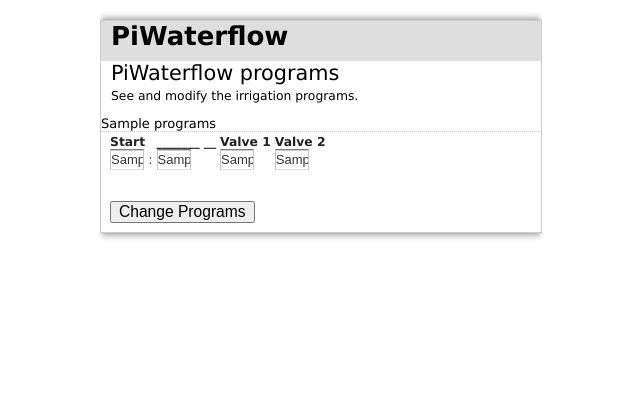
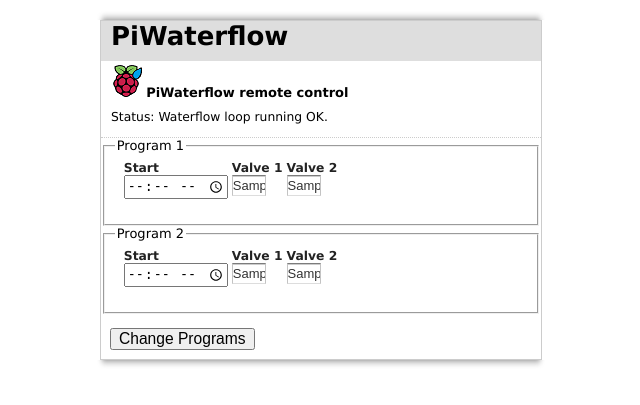
Before and after one commit to Phornee/piwwwaterflow, a Flask app: template templates/form.html in a window 1280 px wide. Shown: the top 405 px of the page, without its empty margins (319-959 px from the left). Run offline with Flask 2, Linux system fonts and the light colour scheme; the template is opened without the code that fills it: most values are stand-ins (such as "Sample title", 1, 10 or a date in 2020).

Commit message:
favicon, Status, time input

```diff
--- a/apt.py
+++ b/apt.py
@@ -6,13 +6,15 @@ import datetime
 
 app = Flask(__name__)
 
+
 # mainpage
 @app.route('/')
 def index():
     return 'This is the Pi server.'
 
+
 # log
-@app.route('/log')
+@app.route('/log', methods=['GET'])
 def log():
     log_string = ''
 
@@ -26,11 +28,10 @@ def log():
     response.boy = log_string
     return response
 
-@app.route('/config',methods=['GET', 'POST'])
+
+@app.route('/config', methods=['GET'])
 def config():
     if request.method == 'GET':
-        #nombreUser = request.args.get('nombreUser')
-
         file_folder = Path(__file__).parent
         config_log = os.path.join(file_folder, '../PiWaterflow/config.yml')
 
@@ -41,41 +42,36 @@ def config():
         response.boy = log_string
         return response
 
-        #return "<h1>GET " + nombreUser + "</h1>"
-    elif  request.method == 'POST':
-        language = request.form.get('language')
-        framework = request.form['framework']
 
-        return '''<h1>The language value is: {}</h1>
-                  <h1>The framework value is: {}</h1>'''.format(language, framework)
-
-    return '''<form method="POST">
-                  Language: <input type="text" name="language"><br>
-                  Framework: <input type="text" name="framework"><br>
-                  <input type="submit" value="Submit"><br>
-              </form>'''
-
-@app.route('/form-example', methods=['GET', 'POST']) #allow both GET and POST requests
+@app.route('/form-example', methods=['GET', 'POST'])  # allow both GET and POST requests
 def form_example():
-    if request.method == 'POST':  #this block is only entered when the form is submitted
+    if request.method == 'POST':  # this block is only entered when the form is submitted
         file_folder = Path(__file__).parent
         config_yml_path = os.path.join(file_folder, '../PiWaterflow/config.yml')
 
         with open(config_yml_path, 'r') as config_file:
             config = yaml.load(config_file, Loader=yaml.FullLoader)
 
-        config['programs'][0]['start_time'] = datetime.datetime.strptime(config['programs'][0]['start_time'], '%H:%M:%S')
-        new_datetime = config['programs'][0]['start_time'].replace(hour=int(request.form.get('hour1')),
-                                                                       minute=int(request.form.get('minute1')))
+        config['programs'][0]['start_time'] = datetime.datetime.strptime(config['programs'][0]['start_time'],
+                                                                         '%H:%M:%S')
+        time1 = datetime.datetime.strptime(request.form.get('time1'), '%H:%M')
+        new_datetime = config['programs'][0]['start_time'].replace(hour=time1.hour, minute=time1.minute)
         config['programs'][0]['start_time'] = new_datetime.strftime('%H:%M:%S')
         config['programs'][0]['valves_times'][0] = int(request.form.get('valve11'))
         config['programs'][0]['valves_times'][1] = int(request.form.get('valve12'))
 
+        config['programs'][1]['start_time'] = datetime.datetime.strptime(config['programs'][1]['start_time'],
+                                                                         '%H:%M:%S')
+        time2 = datetime.datetime.strptime(request.form.get('time2'), '%H:%M')
+        new_datetime = config['programs'][1]['start_time'].replace(hour=time2.hour, minute=time2.minute)
+        config['programs'][1]['start_time'] = new_datetime.strftime('%H:%M:%S')
+        config['programs'][1]['valves_times'][0] = int(request.form.get('valve21'))
+        config['programs'][1]['valves_times'][1] = int(request.form.get('valve22'))
+
         with open(config_yml_path, 'w') as config_file:
             yaml.dump(config, config_file)
 
-        return redirect(url_for('form_example')) #Redirect so that we dont RE-POST same data again when refreshing
-
+        return redirect(url_for('form_example'))  # Redirect so that we dont RE-POST same data again when refreshing
 
     file_folder = Path(__file__).parent
     config_yml_path = os.path.join(file_folder, '../PiWaterflow/config.yml')
@@ -86,11 +82,31 @@ def form_example():
         for program in config['programs']:
             program['start_time'] = datetime.datetime.strptime(program['start_time'], '%H:%M:%S')
 
-    return render_template('form.html', hour1=config['programs'][0]['start_time'].hour
-                                      , minute1=config['programs'][0]['start_time'].minute
-                                      , valve11=config['programs'][0]['valves_times'][0]
-                                      , valve12=config['programs'][0]['valves_times'][1])
+        # Sort the programs by time
+        config['programs'].sort(key=lambda prog: prog['start_time'])
 
+    import psutil
+    found = False
+    for i in psutil.process_iter():
+        try:
+            cmdline = i.cmdline()
+            if cmdline[0].find('python') != -1 and cmdline[1].find('rele.py') != -1:
+                found = True
+                break
+        except Exception as e:
+            pass
+
+    return render_template('form.html'
+                           , time1=("{:02}:{:02}".format(config['programs'][0]['start_time'].hour,
+                                                         config['programs'][0]['start_time'].minute))
+                           , valve11=config['programs'][0]['valves_times'][0]
+                           , valve12=config['programs'][0]['valves_times'][1]
+                           , time2=("{:02}:{:02}".format(config['programs'][1]['start_time'].hour,
+                                                         config['programs'][1]['start_time'].minute))
+                           , valve21=config['programs'][1]['valves_times'][0]
+                           , valve22=config['programs'][1]['valves_times'][1]
+                           , looprunning=found
+                           )
 
 
 if __name__ == '__main__':
--- a/templates/form.html
+++ b/templates/form.html
@@ -2,10 +2,11 @@
 <html xmlns="http://www.w3.org/1999/xhtml">
 <head>
 <meta http-equiv="Content-Type" content="text/html; charset=UTF-8">
-<title>Untitled Form</title>
+<title>PiWaterflow irrigation system</title>
 <link rel="stylesheet" type="text/css" href="static/css/view.css" media="all">
 <!--<script type="text/javascript" src="static/js/view.js"></script> -->
-
+<link rel="icon" type="image/png" sizes="32x32" href="static/img/icon-32.png">
+<link rel="icon" type="image/png" sizes="256x256" href="static/img/icon-256.png">
 </head>
 <body id="main_body" >
 
@@ -15,23 +16,30 @@
 		<h1><a>PiWaterflow</a></h1>
 		<form id="form_9355" class="appnitro"  method="POST" action="">
 		<div class="form_description">
-			<h2>PiWaterflow programs</h2>
-			<p>See and modify the irrigation programs.</p>
-			{{ programs }}
+			<ul>
+				<li>
+					<img src="static/img/icon-32.png">
+					<strong>PiWaterflow remote control</strong>
+				</li>
+			</ul>
+			<p id = 'status'>Status: Waterflow loop running OK.</p>
+			<script>
+				if ('{{looprunning}}'=='False')
+				{
+				 document.getElementById('status').innerHTML = "Status: Waterflow loop NOT running!!!"
+				 document.getElementById('status').style.color = '#FF0000'
+				}
+    		</script>
+
 		</div>
 
 		<ul >
-			<li id="li_4" >
+			<fieldset>
+				<legend>Program 1</legend>
+				<li id="program1" >
 					<span>
-					<label class="description" for="element_4">Start </label>
-					<input id="hour1" name="hour1" class="element text " size="2" type="text" maxlength="2" value={{hour1}} /> :
-				</span>
-				<span>
-					<label class="description" for="element_4">_______</label>
-					<input id="minute1" name="minute1" class="element text " size="2" type="text" maxlength="2" value={{minute1}} />
-				</span>
-				<span>
-					<label class="description small" >__</label>
+						<label class="description">Start </label>
+						<input type="time" id="time1" name="time1" value={{time1}} required>
 					</span>
 					<span>
 						<label class="description" >Valve 1</label>
@@ -42,7 +50,24 @@
 						<input id="valve12" name="valve12" class="element text " size="2" type="text" maxlength="2" value={{valve12}} />
 					</span>
 				</li>
-
+			</fieldset>
+			<fieldset>
+				<legend>Program 2</legend>
+				<li id="program2" >
+					<span>
+						<label class="description">Start </label>
+						<input type="time" id="time2" name="time2" value={{time2}} required>
+					</span>
+					<span>
+						<label class="description" >Valve 1</label>
+						<input id="valve21" name="valve21" class="element text " size="2" type="text" maxlength="2" value={{valve21}} />
+					</span>
+					<span>
+						<label class="description" >Valve 2</label>
+						<input id="valve22" name="valve22" class="element text " size="2" type="text" maxlength="2" value={{valve22}} />
+					</span>
+				</li>
+			</fieldset>
 			<li class="buttons">
 					<input type="hidden" name="form_id" value="9355" />
 					<input id="saveForm" class="button_text" type="submit" name="submit" value="Change Programs" />
```
Also changed, not shown: static/img/icon-256.png (added), static/img/icon-32.png (added). Lines whose indentation alone changed are shown as unchanged.
